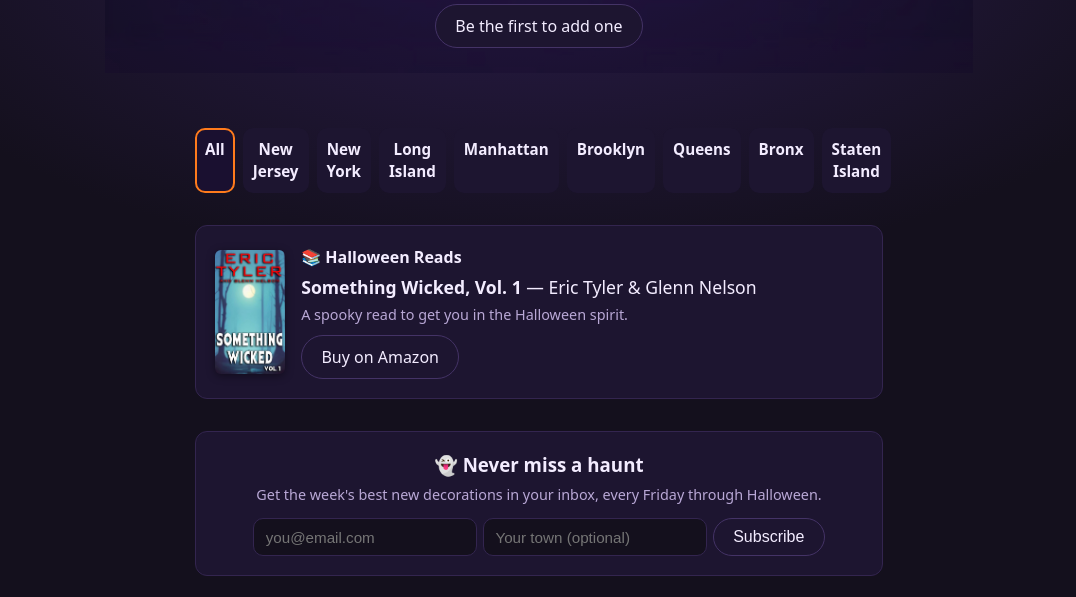
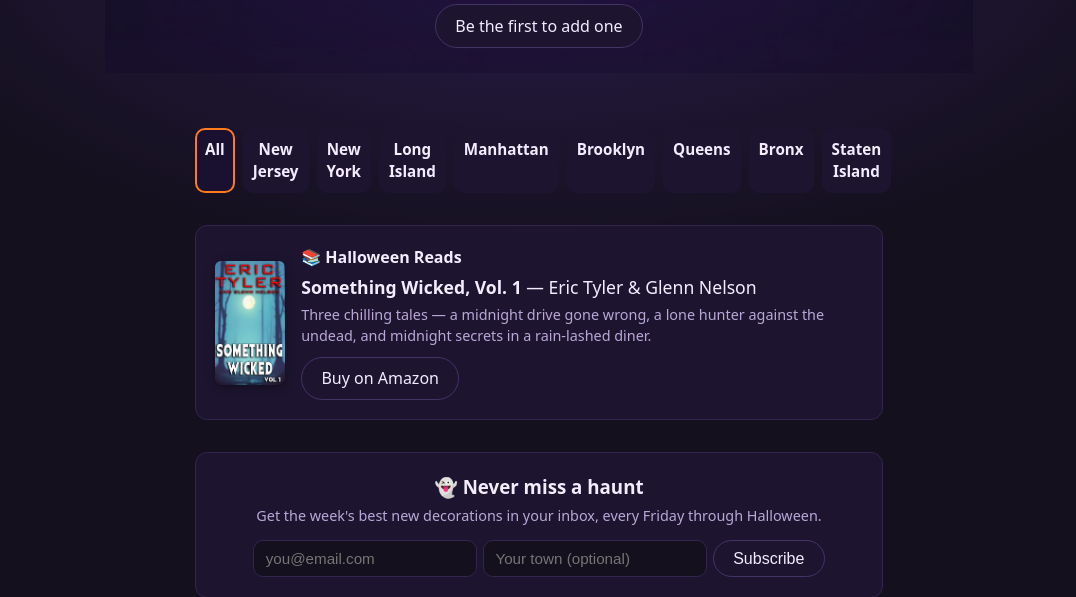
Before and after one commit to SpookyMap/hauntmap, a FastAPI app: page / in a window 1280 px wide. Shown: the part 807-1404 px from the top of the page, without its empty margins (101-1177 px from the left). Run offline with FastAPI, Linux system fonts and the light colour scheme; data that the repository does not hold is empty; some libraries are stand-ins or nearby versions.

Commit message:
Update Something Wicked description

```diff
--- a/templates/index.html
+++ b/templates/index.html
@@ -139,7 +139,7 @@
   <div class="book-info">
     <h3>📚 Halloween Reads</h3>
     <p class="book-title"><strong>Something Wicked, Vol. 1</strong> — Eric Tyler &amp; Glenn Nelson</p>
-    <p class="book-desc">A spooky read to get you in the Halloween spirit.</p>
+    <p class="book-desc">Three chilling tales — a midnight drive gone wrong, a lone hunter against the undead, and midnight secrets in a rain-lashed diner.</p>
     <a href="https://www.amazon.com/Something-Wicked/dp/B0F2F1CHG1" target="_blank" rel="noopener" class="btn book-btn">Buy on Amazon</a>
   </div>
 </div>
```
